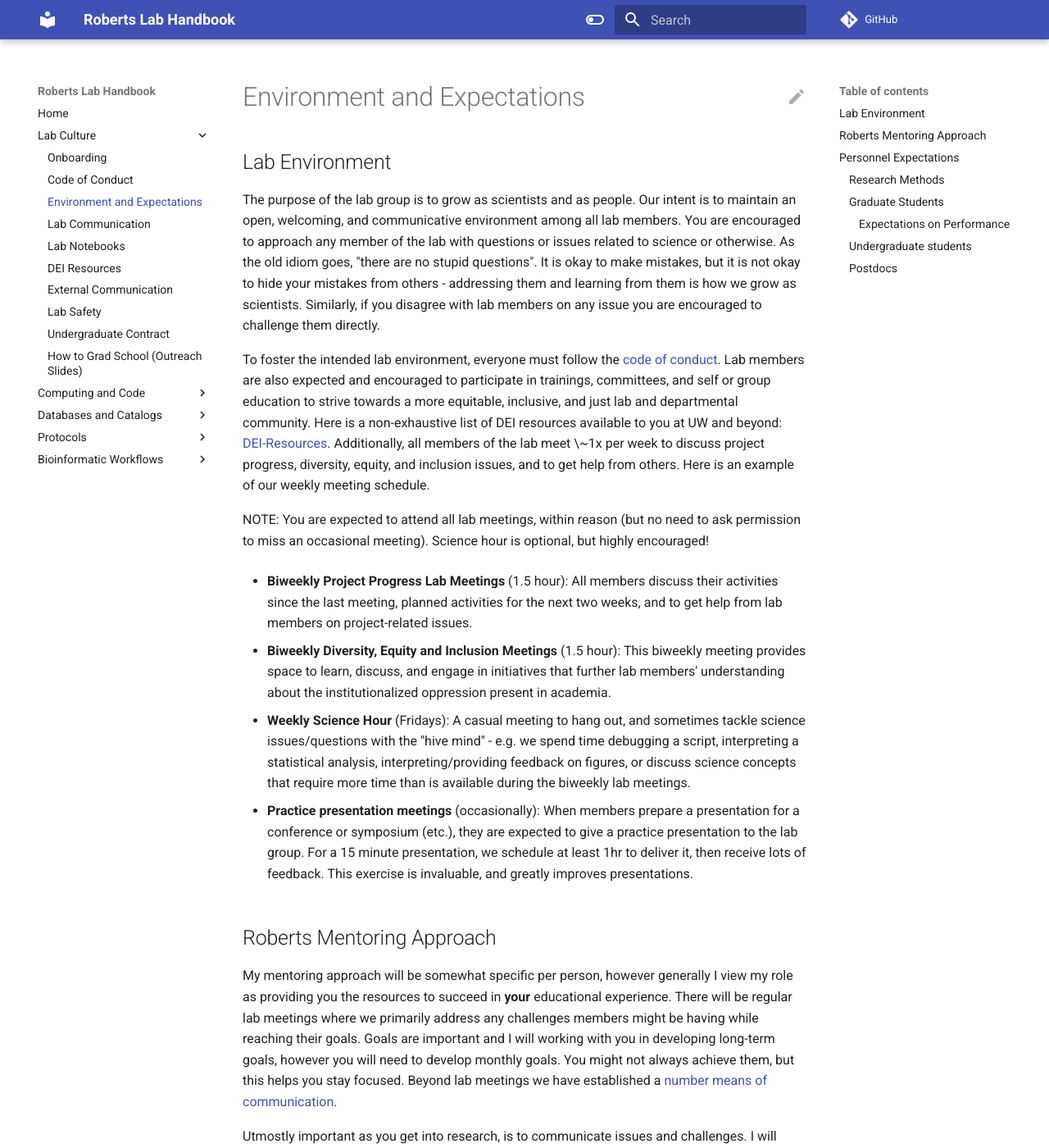
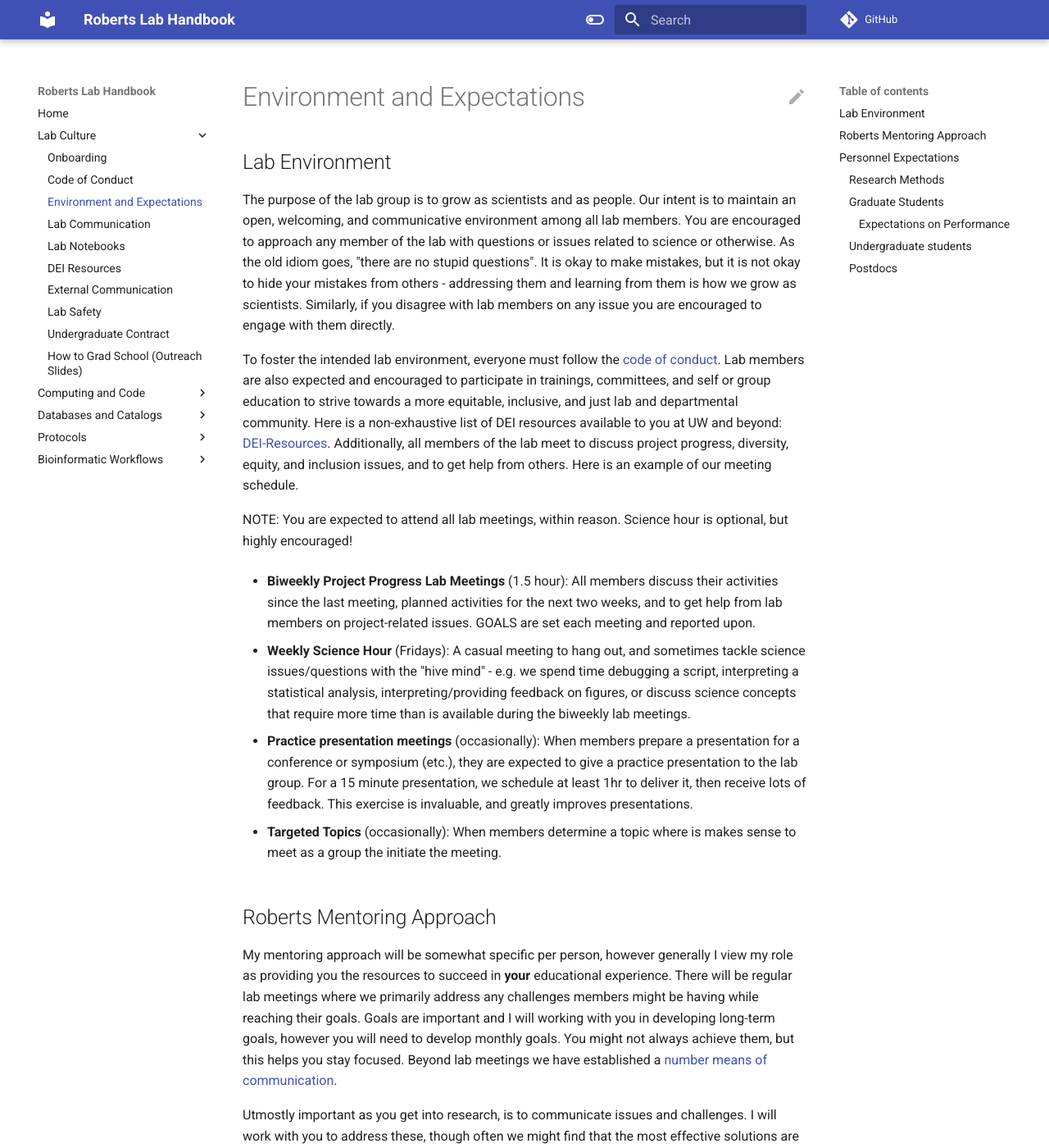
Before and after one commit to RobertsLab/resources, an MkDocs documentation site: the page built from docs/Environment-and-Expectations.md, in a window 1280 px wide and 1400 px high. Shown: the whole window at 82% size. Built offline with MkDocs 1.6.1 and Material for MkDocs 9.7.7, drawn with Linux system fonts in a browser that asks for light colours; comment, search, counter and statistics services are not loaded.

Commit message:
lab meeting mod

```diff
--- a/docs/Environment-and-Expectations.md
+++ b/docs/Environment-and-Expectations.md
@@ -1,18 +1,18 @@
 ## Lab Environment
 
-The purpose of the lab group is to grow as scientists and as people. Our intent is to maintain an open, welcoming, and communicative environment among all lab members. You are encouraged to approach any member of the lab with questions or issues related to science or otherwise. As the old idiom goes, "there are no stupid questions". It is okay to make mistakes, but it is not okay to hide your mistakes from others - addressing them and learning from them is how we grow as scientists. Similarly, if you disagree with lab members on any issue you are encouraged to challenge them directly.
+The purpose of the lab group is to grow as scientists and as people. Our intent is to maintain an open, welcoming, and communicative environment among all lab members. You are encouraged to approach any member of the lab with questions or issues related to science or otherwise. As the old idiom goes, "there are no stupid questions". It is okay to make mistakes, but it is not okay to hide your mistakes from others - addressing them and learning from them is how we grow as scientists. Similarly, if you disagree with lab members on any issue you are encouraged to engage with them directly.
 
-To foster the intended lab environment, everyone must follow the [code of conduct](https://robertslab.github.io/resources/Code-of-Conduct/). Lab members are also expected and encouraged to participate in trainings, committees, and self or group education to strive towards a more equitable, inclusive, and just lab and departmental community. Here is a non-exhaustive list of DEI resources available to you at UW and beyond: [DEI-Resources](DEI-Resources.md). Additionally, all members of the lab meet \~1x per week to discuss project progress, diversity, equity, and inclusion issues, and to get help from others. Here is an example of our weekly meeting schedule.
+To foster the intended lab environment, everyone must follow the [code of conduct](https://robertslab.github.io/resources/Code-of-Conduct/). Lab members are also expected and encouraged to participate in trainings, committees, and self or group education to strive towards a more equitable, inclusive, and just lab and departmental community. Here is a non-exhaustive list of DEI resources available to you at UW and beyond: [DEI-Resources](DEI-Resources.md). Additionally, all members of the lab meet to discuss project progress, diversity, equity, and inclusion issues, and to get help from others. Here is an example of our meeting schedule.
 
-NOTE: You are expected to attend all lab meetings, within reason (but no need to ask permission to miss an occasional meeting). Science hour is optional, but highly encouraged!
+NOTE: You are expected to attend all lab meetings, within reason. Science hour is optional, but highly encouraged!
 
--   **Biweekly Project Progress Lab Meetings** (1.5 hour): All members discuss their activities since the last meeting, planned activities for the next two weeks, and to get help from lab members on project-related issues.
-
--   **Biweekly Diversity, Equity and Inclusion Meetings** (1.5 hour): This biweekly meeting provides space to learn, discuss, and engage in initiatives that further lab members' understanding about the institutionalized oppression present in academia.
+-   **Biweekly Project Progress Lab Meetings** (1.5 hour): All members discuss their activities since the last meeting, planned activities for the next two weeks, and to get help from lab members on project-related issues. GOALS are set each meeting and reported upon.
 
 -   **Weekly Science Hour** (Fridays): A casual meeting to hang out, and sometimes tackle science issues/questions with the "hive mind" - e.g. we spend time debugging a script, interpreting a statistical analysis, interpreting/providing feedback on figures, or discuss science concepts that require more time than is available during the biweekly lab meetings.
 
 -   **Practice presentation meetings** (occasionally): When members prepare a presentation for a conference or symposium (etc.), they are expected to give a practice presentation to the lab group. For a 15 minute presentation, we schedule at least 1hr to deliver it, then receive lots of feedback. This exercise is invaluable, and greatly improves presentations.
+
+-   **Targeted Topics** (occasionally): When members determine a topic where is makes sense to meet as a group the initiate the meeting.
 
 ## Roberts Mentoring Approach
 
@@ -40,7 +40,7 @@ Graduate school is not easy, and not for everyone. Graduate school will be very
 
 There is a lot going on during your graduate education. Staying organized and not overwhelmed is key. In the same vein, time-management is key. There are several strategies for this. I suggest reading ["Getting Things Done"](https://gettingthingsdone.com/what-is-gtd/). Finding time outside of lab to recharge your mind and body is essential.
 
-**Graduate students are expected to meet every two weeks with Steven, having a clear agenda and goals for the meeting. This should include your action items for the next two weeks, as well as self-assessment on performance for the prior two weeks. All of this information should be published in your lab notebook no less than 24 hours prior to the meeting.**
+> **Graduate students are expected to meet every two weeks with Steven, having a clear agenda and goals for the meeting. This should include your action items for the next two weeks, as well as self-assessment on performance for the prior two weeks. All of this information should be published in your lab notebook no less than 24 hours prior to the meeting.**
 
 #### Expectations on Performance
 
@@ -56,9 +56,7 @@ Another common form of stipend payment is a RA. A RA can be associated with a fa
 
 To simplify efficient documentation of progress (useful for grant reporting) **students on RAs will need summarize activity every two weeks when funded on an RA**. Please use this form: <https://forms.gle/ePCTJvBo2XnazGf47>
 
-
-
----
+------------------------------------------------------------------------
 
 **Prospective graduate students** interested in graduate school and joining the lab, please [submit this form](https://goo.gl/forms/kqG2jtVa0xWwKcW23). Please feel free to contact current graduate students for more information.
 
@@ -72,4 +70,4 @@ Undergraduates must review and sign the [Undergraduate Commitment Contract](http
 
 Postdocs should complete an Individual Development Plan (e.g. <https://myidp.sciencecareers.org/>) that should be reviewed and updated on a quarterly basis.
 
---------------------------------------------------------------
+------------------------------------------------------------------------
```
